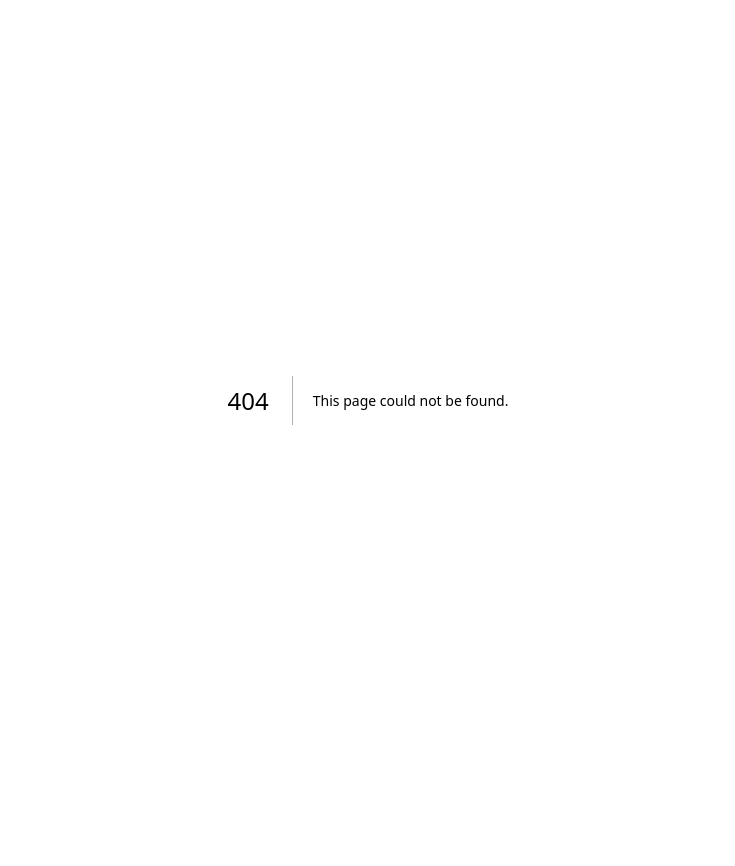
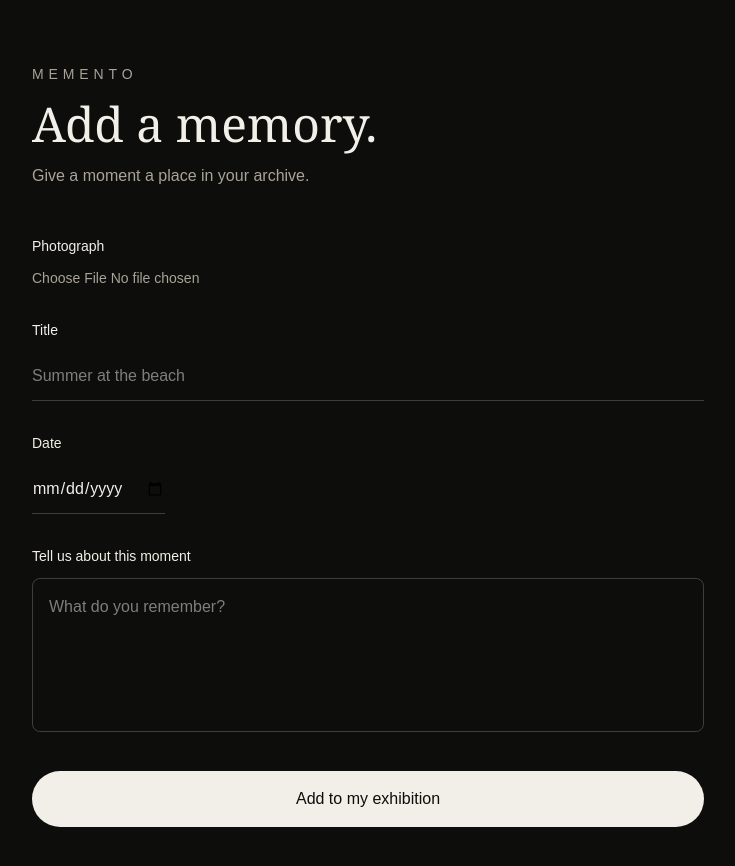
Before and after one commit to K-A19/Memento, a Next.js app: page /create in a window 1280 px wide. Before the commit this address had no page. Shown: the top 866 px of the page, without its empty margins (272-1007 px from the left). Before the commit the page ends 800 px from the top, so only its background shows below. Built offline with nearby package versions, Linux system fonts and the light colour scheme; no server answers.

Commit message:
Add memory upload and Supabase storage

```diff
--- /dev/null
+++ b/app/create/page.tsx
@@ -0,0 +1,173 @@
+"use client";
+
+import { useState } from "react";
+import { supabase } from "@/lib/supabase";
+
+export default function CreatePage() {
+  const [title, setTitle] = useState("");
+  const [description, setDescription] = useState("");
+  const [date, setDate] = useState("");
+  const [image, setImage] = useState<File | null>(null);
+  const [loading, setLoading] = useState(false);
+  const [message, setMessage] = useState("");
+
+  async function handleSubmit(e: React.FormEvent) {
+    e.preventDefault();
+
+    if (!image || !title) {
+      setMessage("Please add a photo and title.");
+      return;
+    }
+
+    setLoading(true);
+    setMessage("");
+
+    try {
+      const fileExtension = image.name.split(".").pop();
+      const fileName = `${crypto.randomUUID()}.${fileExtension}`;
+
+      const { error: uploadError } = await supabase.storage
+        .from("memories")
+        .upload(fileName, image);
+
+      if (uploadError) {
+        throw uploadError;
+      }
+
+      const {
+        data: { publicUrl },
+      } = supabase.storage
+        .from("memories")
+        .getPublicUrl(fileName);
+
+      const { error: insertError } = await supabase
+        .from("memories")
+        .insert({
+          title,
+          description,
+          memory_date: date || null,
+          image_url: publicUrl,
+        });
+
+      if (insertError) {
+        throw insertError;
+      }
+
+      setMessage("Memory added to your archive ✨");
+
+      setTitle("");
+      setDescription("");
+      setDate("");
+      setImage(null);
+
+      const fileInput = document.getElementById(
+        "image"
+      ) as HTMLInputElement;
+
+      if (fileInput) {
+        fileInput.value = "";
+      }
+    } catch (error) {
+      console.error(error);
+      setMessage("Something went wrong. Check the console.");
+    } finally {
+      setLoading(false);
+    }
+  }
+
+  return (
+    <main className="min-h-screen bg-[#0d0d0c] text-[#f2efe8] px-6 py-16">
+      <div className="max-w-2xl mx-auto">
+
+        <p className="text-sm tracking-[0.35em] uppercase text-[#a9a398]">
+          Memento
+        </p>
+
+        <h1 className="mt-4 text-5xl font-serif">
+          Add a memory.
+        </h1>
+
+        <p className="mt-4 text-[#a9a398]">
+          Give a moment a place in your archive.
+        </p>
+
+        <form onSubmit={handleSubmit} className="mt-12 space-y-8">
+
+          <div>
+            <label className="block mb-3 text-sm">
+              Photograph
+            </label>
+
+            <input
+              id="image"
+              type="file"
+              accept="image/*"
+              onChange={(e) =>
+                setImage(e.target.files?.[0] || null)
+              }
+              className="block w-full text-sm text-[#a9a398]"
+            />
+          </div>
+
+          <div>
+            <label className="block mb-3 text-sm">
+              Title
+            </label>
+
+            <input
+              type="text"
+              value={title}
+              onChange={(e) => setTitle(e.target.value)}
+              placeholder="Summer at the beach"
+              className="w-full bg-transparent border-b border-white/20 py-3 outline-none focus:border-white transition"
+            />
+          </div>
+
+          <div>
+            <label className="block mb-3 text-sm">
+              Date
+            </label>
+
+            <input
+              type="date"
+              value={date}
+              onChange={(e) => setDate(e.target.value)}
+              className="bg-transparent border-b border-white/20 py-3 outline-none"
+            />
+          </div>
+
+          <div>
+            <label className="block mb-3 text-sm">
+              Tell us about this moment
+            </label>
+
+            <textarea
+              value={description}
+              onChange={(e) => setDescription(e.target.value)}
+              placeholder="What do you remember?"
+              rows={5}
+              className="w-full bg-transparent border border-white/20 p-4 rounded-lg outline-none focus:border-white transition resize-none"
+            />
+          </div>
+
+          <button
+            type="submit"
+            disabled={loading}
+            className="w-full py-4 rounded-full bg-[#f2efe8] text-[#0d0d0c] hover:opacity-90 transition disabled:opacity-50"
+          >
+            {loading
+              ? "Preserving your memory..."
+              : "Add to my exhibition"}
+          </button>
+
+          {message && (
+            <p className="text-center text-sm text-[#a9a398]">
+              {message}
+            </p>
+          )}
+
+        </form>
+      </div>
+    </main>
+  );
+}
--- a/app/page.tsx
+++ b/app/page.tsx
@@ -14,9 +14,12 @@ export default function Home() {
           Some moments deserve to stay.
         </p>
 
-        <button className="mt-10 px-8 py-4 border border-[#f2efe8]/30 rounded-full hover:bg-[#f2efe8] hover:text-[#0d0d0c] transition-all duration-300">
+        <a
+          href="/create"
+          className="inline-block mt-10 px-8 py-4 border border-[#f2efe8]/30 rounded-full hover:bg-[#f2efe8] hover:text-[#0d0d0c] transition-all duration-300"
+        >
           Create your exhibition
-        </button>
+        </a>
       </div>
     </main>
   );
--- /dev/null
+++ b/lib/supabase.ts
@@ -0,0 +1,9 @@
+import { createClient } from "@supabase/supabase-js";
+
+const supabaseUrl = process.env.NEXT_PUBLIC_SUPABASE_URL!;
+const supabaseAnonKey = process.env.NEXT_PUBLIC_SUPABASE_ANON_KEY!;
+
+export const supabase = createClient(
+  supabaseUrl,
+  supabaseAnonKey
+);
--- a/package.json
+++ b/package.json
@@ -9,6 +9,7 @@
     "lint": "eslint"
   },
   "dependencies": {
+    "@supabase/supabase-js": "^2.112.3",
     "next": "16.3.2",
     "react": "19.2.8",
     "react-dom": "19.2.8"
```
Also changed, not shown: 1 other file (tests, documents, lock files or other folders).
